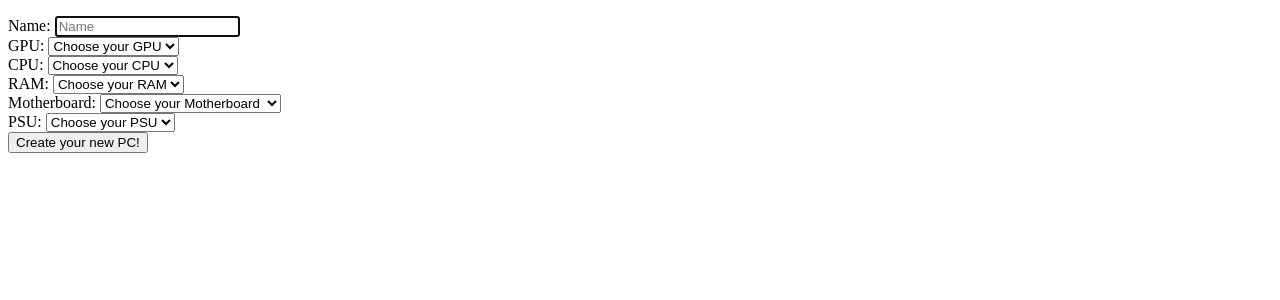
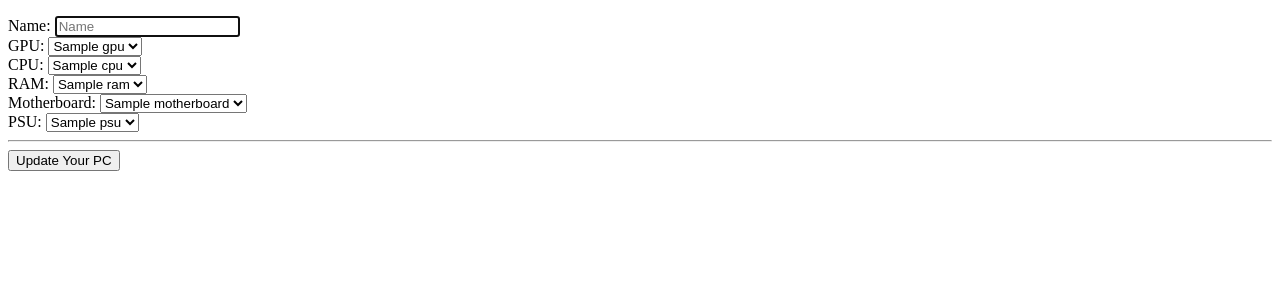
Before and after one commit to LewisBonnar74/Custom_PC_Store, a Flask app: page /custom_pcs/1/edit in a window 1280 px wide. Shown: the part 70-370 px from the top of the page. Run offline with Flask 3, Linux system fonts and the light colour scheme; a database or web service that is not in the repository returns one stand-in record (values such as "Sample title"); some libraries are stand-ins or nearby versions.

Commit message:
all main functions completed

```diff
--- a/controllers/custom_pcs_controller.py
+++ b/controllers/custom_pcs_controller.py
@@ -38,7 +38,6 @@ def create_new_pc():
     motherboard_id = request.form['motherboard']
     psu_id = request.form['psu']
 
-
     gpu = gpu_repository.select(gpu_id)
     cpu = cpu_repository.select(cpu_id)
     ram = ram_repository.select(ram_id)
@@ -69,3 +68,33 @@ def edit_custom_pc(id):
     motherboards = motherboard_repository.select_all()
     psus = psu_repository.select_all()
     return render_template('custom_pcs/edit.html', custom_pc = custom_pc, gpus = gpus, cpus = cpus, rams = rams, motherboards = motherboards, psus = psus)
+
+@custom_pc_blueprint.route("/custom_pcs/<id>", methods=['POST'])
+def update_custom_pc(id):
+    name = request.form['name']
+    gpu_id = request.form['gpu']
+    cpu_id = request.form['cpu']
+    ram_id = request.form['ram']
+    motherboard_id = request.form['motherboard']
+    psu_id = request.form['psu']
+
+    gpu = gpu_repository.select(gpu_id)
+    cpu = cpu_repository.select(cpu_id)
+    ram = ram_repository.select(ram_id)
+    motherboard = motherboard_repository.select(motherboard_id)
+    psu = psu_repository.select(psu_id)
+
+    components = [gpu, cpu, ram, motherboard, psu]
+
+    total_price = 0
+    for component in components:
+        total_price += component.price
+
+    custom_pc = Custom_PC(name, total_price, gpu, cpu, ram, motherboard, psu, id)
+    custom_pc_repository.update(custom_pc)
+    return redirect('/custom_pcs')
+
+@custom_pc_blueprint.route("/custom_pcs/<id>/delete", methods=['POST'])
+def delete_custom_pc(id):
+    custom_pc_repository.delete(id)
+    return redirect('/custom_pcs')
--- a/repositories/cpu_repository.py
+++ b/repositories/cpu_repository.py
@@ -45,3 +45,8 @@ def delete(id):
     sql = "DELETE FROM cpus WHERE id = %s"
     values = [id]
     run_sql(sql, values)
+
+def update(cpu):
+    sql = "UPDATE cpus SET (name, price) = (%s, %s) WHERE id = %s"
+    values = [cpu.name, cpu.price, cpu.id]
+    run_sql(sql, values)
--- a/repositories/custom_pc_repository.py
+++ b/repositories/custom_pc_repository.py
@@ -61,3 +61,8 @@ def delete(id):
     sql = "DELETE FROM custom_pcs WHERE id = %s"
     values = [id]
     run_sql(sql, values)
+
+def update(custom_pc):
+    sql = "UPDATE custom_pcs SET (name, total_price, gpu_id, cpu_id, ram_id, motherboard_id, psu_id) = (%s, %s, %s, %s, %s, %s, %s) WHERE id = %s"
+    values = [custom_pc.name, custom_pc.total_price, custom_pc.gpu.id, custom_pc.cpu.id, custom_pc.ram.id, custom_pc.motherboard.id, custom_pc.psu.id, custom_pc.id]
+    run_sql(sql, values)
--- a/repositories/gpu_repository.py
+++ b/repositories/gpu_repository.py
@@ -45,3 +45,8 @@ def delete(id):
     sql = "DELETE FROM gpus WHERE id = %s"
     values = [id]
     run_sql(sql, values)
+
+def update(gpu):
+    sql = "UPDATE gpus SET (name, price) = (%s, %s) WHERE id = %s"
+    values = [gpu.name, gpu.price, gpu.id]
+    run_sql(sql, values)
--- a/repositories/motherboard_repository.py
+++ b/repositories/motherboard_repository.py
@@ -45,3 +45,8 @@ def delete(id):
     sql = "DELETE FROM motherboards WHERE id = %s"
     values = [id]
     run_sql(sql, values)
+
+def update(motherboard):
+    sql = "UPDATE motherboards SET (name, price) = (%s, %s) WHERE id = %s"
+    values = [motherboard.name, motherboard.price, motherboard.id]
+    run_sql(sql, values)
--- a/repositories/psu_repository.py
+++ b/repositories/psu_repository.py
@@ -45,3 +45,8 @@ def delete(id):
     sql = "DELETE FROM psus WHERE id = %s"
     values = [id]
     run_sql(sql, values)
+
+def update(psu):
+    sql = "UPDATE psus SET (name, price) = (%s, %s) WHERE id = %s"
+    values = [psu.name, psu.price, psu.id]
+    run_sql(sql, values)
--- a/repositories/ram_repository.py
+++ b/repositories/ram_repository.py
@@ -45,3 +45,8 @@ def delete(id):
     sql = "DELETE FROM rams WHERE id = %s"
     values = [id]
     run_sql(sql, values)
+
+def update(ram):
+    sql = "UPDATE rams SET (name, price) = (%s, %s) WHERE id = %s"
+    values = [ram.name, ram.price, ram.id]
+    run_sql(sql, values)
--- a/templates/custom_pcs/edit.html
+++ b/templates/custom_pcs/edit.html
@@ -6,53 +6,63 @@
         <label for="name">Name:</label>
         <input type="text" id="name" name="name" placeholder="Name" required autofocus>
     </div>
-
     <div>
         <label for="gpu">GPU:</label>
         <select name="gpu" id="gpu" required>
-            <option value="" disabled selected>Choose your GPU</option>
             {% for gpu in gpus %}
-            <option value="{{ gpu.id }}">{{ gpu.name }} - £{{ gpu.price }}</option>
+            <option value="{{ gpu.id }}"
+            {% if custom_pc.gpu.id == gpu.id %} selected="selected" {% endif %}>
+            {{ gpu.name }}
+            </option>
             {% endfor %}
         </select>
     </div>
     <div>
         <label for="cpu">CPU:</label>
         <select name="cpu" id="cpu" required>
-            <option value="" disabled selected>Choose your CPU</option>
             {% for cpu in cpus %}
-            <option value="{{ cpu.id }}">{{ cpu.name }} - £{{ cpu.price }}</option>
+            <option value="{{ cpu.id }}"
+            {% if custom_pc.cpu.id == cpu.id %} selected="selected" {% endif %}>
+            {{ cpu.name }}
+            </option>
             {% endfor %}
         </select>
     </div>
     <div>
         <label for="ram">RAM:</label>
         <select name="ram" id="ram" required>
-            <option value="" disabled selected>Choose your RAM</option>
             {% for ram in rams %}
-            <option value="{{ ram.id }}">{{ ram.name }} - £{{ ram.price }}</option>
+            <option value="{{ ram.id }}"
+            {% if custom_pc.ram.id == ram.id %} selected="selected" {% endif %}>
+            {{ ram.name }}
+            </option>
             {% endfor %}
         </select>
     </div>
     <div>
         <label for="motherboard">Motherboard:</label>
         <select name="motherboard" id="motherboard" required>
-            <option value="" disabled selected>Choose your Motherboard</option>
             {% for motherboard in motherboards %}
-            <option value="{{ motherboard.id }}">{{ motherboard.name }} - £{{ motherboard.price }}</option>
+            <option value="{{ motherboard.id }}"
+            {% if custom_pc.motherboard.id == motherboard.id %} selected="selected" {% endif %}>
+            {{ motherboard.name }}
+            </option>
             {% endfor %}
         </select>
     </div>
     <div>
         <label for="psu">PSU:</label>
         <select name="psu" id="psu" required>
-            <option value="" disabled selected>Choose your PSU</option>
             {% for psu in psus %}
-            <option value="{{ psu.id }}">{{ psu.name }} - £{{ psu.price }}</option>
+            <option value="{{ psu.id }}"
+            {% if custom_pc.psu.id == psu.id %} selected="selected" {% endif %}>
+            {{ psu.name }}
+            </option>
             {% endfor %}
         </select>
     </div>
-    <button type="submit">Create your new PC!</button>
+    <hr>
+    <button type="submit">Update Your PC</button>
 </form>
 
 {% endblock %}
--- a/templates/custom_pcs/index.html
+++ b/templates/custom_pcs/index.html
@@ -6,8 +6,8 @@
 <hr>
     <div>
         <div>
-              <span><a href="/custom_pcs/{{custom_pc.id}}">{{custom_pc.name}}</a></span>
-              <span> Price: {{custom_pc.total_price}}</span>
+              <p><a href="/custom_pcs/{{custom_pc.id}}">{{custom_pc.name}}</a></p>
+               <p>Price: £{{custom_pc.total_price}}</p>
               <div>
                 <p>GPU : {{ custom_pc.gpu.name }}</p>
                 <p>CPU : {{ custom_pc.cpu.name }}</p>
--- a/templates/custom_pcs/show.html
+++ b/templates/custom_pcs/show.html
@@ -3,6 +3,8 @@
 
   <div>
     <p>{{custom_pc.name}}</p>
+    <hr>
+    <span> Price: £{{custom_pc.total_price}}</span>
     <hr>
     <p>GPU : {{ custom_pc.gpu.name }}</p>
     <p>CPU : {{ custom_pc.cpu.name }}</p>
```
